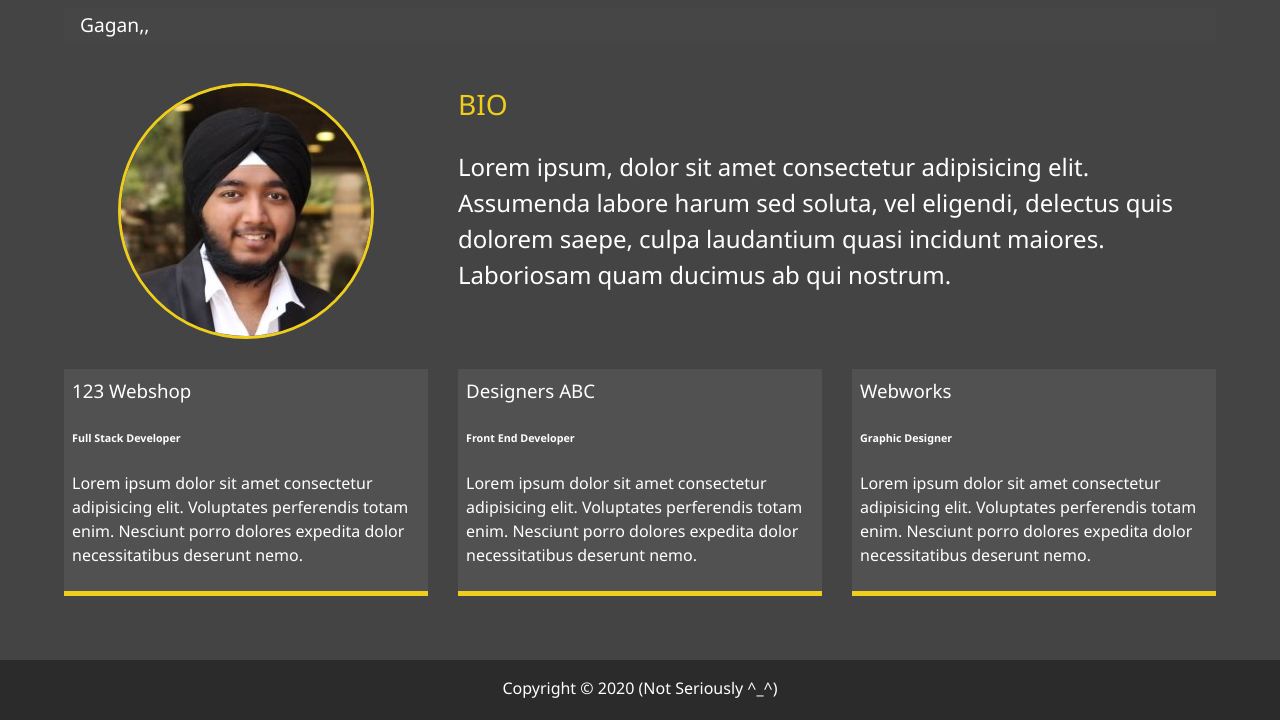
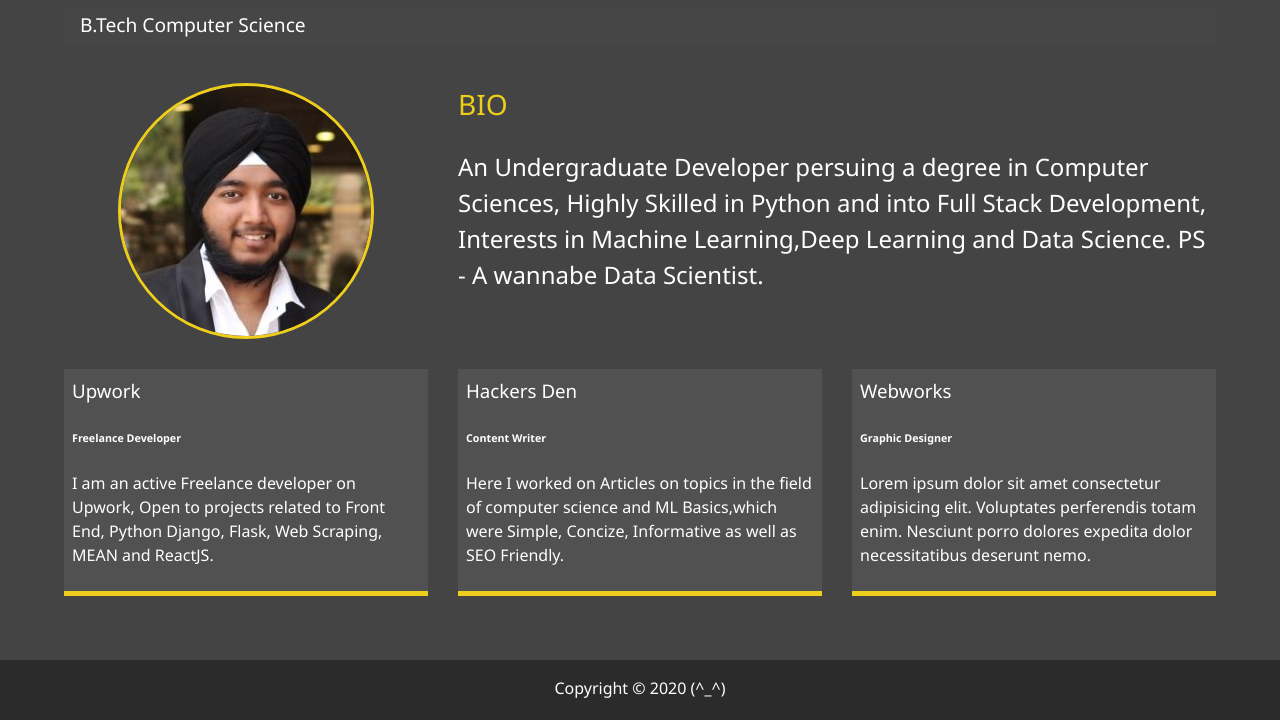
Before and after one commit to gagan-saluja/gagan-saluja.github.io, a website: page dist/about.html in a window 1280 px wide. Shown: the part 132-852 px from the top of the page. Drawn offline with Linux system fonts and the light colour scheme.

Commit message:
Final Remote Push

```diff
--- a/dist/about.html
+++ b/dist/about.html
@@ -53,7 +53,7 @@
 
     <main id="about">
       <h1 class="lg-heading"><span class="text-secondary">About</span> Me</h1>
-      <h2 class="sm-heading">Gagan,,</h2>
+      <h2 class="sm-heading">B.Tech Computer Science</h2>
 
       <div class="about-info">
         <img src="img/portrait.jpeg" alt="Gagandeep Saluja" class="bio-image" />
@@ -62,29 +62,29 @@
             BIO
           </h3>
           <p>
-            Lorem ipsum, dolor sit amet consectetur adipisicing elit. Assumenda
-            labore harum sed soluta, vel eligendi, delectus quis dolorem saepe,
-            culpa laudantium quasi incidunt maiores. Laboriosam quam ducimus ab
-            qui nostrum.
+            An Undergraduate Developer persuing a degree in Computer Sciences,
+            Highly Skilled in Python and into Full Stack Development, Interests
+            in Machine Learning,Deep Learning and Data Science. PS - A wannabe
+            Data Scientist.
           </p>
         </div>
         <div class="job job-1">
-          <h3>123 Webshop</h3>
-          <h6>Full Stack Developer</h6>
+          <h3>Upwork</h3>
+          <h6>Freelance Developer</h6>
           <p>
-            Lorem ipsum dolor sit amet consectetur adipisicing elit. Voluptates
-            perferendis totam enim. Nesciunt porro dolores expedita dolor
-            necessitatibus deserunt nemo.
+            I am an active Freelance developer on Upwork, Open to projects
+            related to Front End, Python Django, Flask, Web Scraping, MEAN and
+            ReactJS.
           </p>
         </div>
 
         <div class="job job-2">
-          <h3>Designers ABC</h3>
-          <h6>Front End Developer</h6>
+          <h3>Hackers Den</h3>
+          <h6>Content Writer</h6>
           <p>
-            Lorem ipsum dolor sit amet consectetur adipisicing elit. Voluptates
-            perferendis totam enim. Nesciunt porro dolores expedita dolor
-            necessitatibus deserunt nemo.
+            Here I worked on Articles on topics in the field of computer science
+            and ML Basics,which were Simple, Concize, Informative as well as SEO
+            Friendly.
           </p>
         </div>
 
@@ -100,7 +100,7 @@
       </div>
     </main>
     <footer id="main-footer">
-      Copyright &copy; 2020 (Not Seriously ^_^)
+      Copyright &copy; 2020 (^_^)
     </footer>
     <script src="js/main.js"></script>
   </body>
```
Also changed, not shown: dist/contact.html (+3 -3 lines), dist/index.html (+1 -1 lines), dist/work.html (+1 -1 lines), 1 other file.
